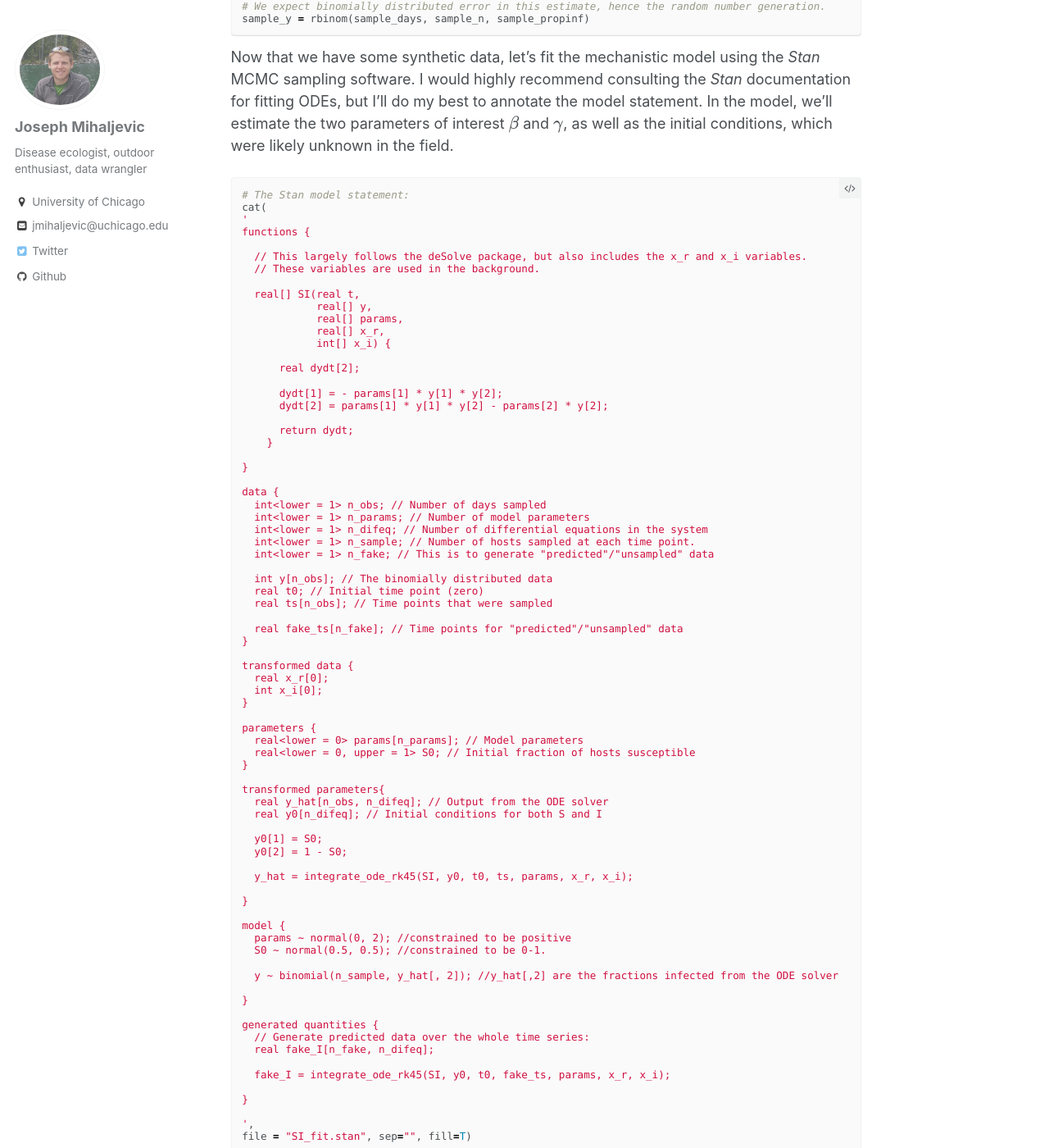
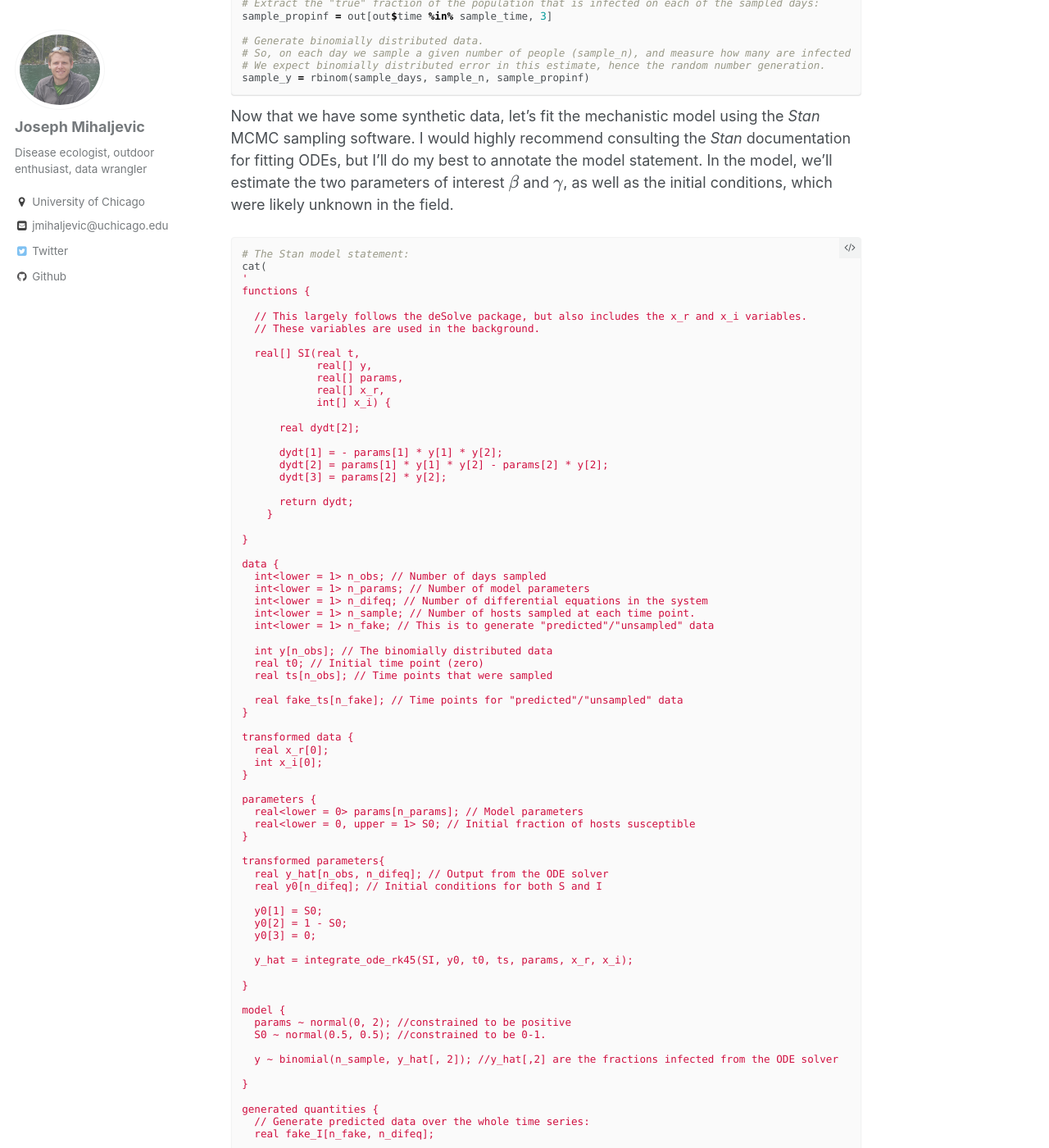
Before and after one commit to jrmihalj/jrmihalj.github.io, a Jekyll site: the page built from _posts/2016-10-27-estimating-transmission-by-fitting-mechanistic-models-in-Stan.md, in a window 1280 px wide and 1400 px high, scrolled down 3314 px. Shown: the whole window at 82% size. Built offline with Jekyll 4.4.1, drawn with Linux system fonts in a browser that asks for light colours; formulas are drawn with MathJax 3; comment, search, counter and statistics services are not loaded; some of the changed lines change nothing that is shown; some of the changed text lies outside the part shown.

Commit message:
adding caveats to blog post 2

```diff
--- a/_posts/2016-10-27-estimating-transmission-by-fitting-mechanistic-models-in-Stan.md
+++ b/_posts/2016-10-27-estimating-transmission-by-fitting-mechanistic-models-in-Stan.md
@@ -7,18 +7,19 @@
 
 $$\begin{align}
 \frac{dS}{dt} & = - \beta S I \\
-\frac{dI}{dt} & = \beta S I - \gamma I \\
+\frac{dI}{dt} & = \beta S I - \gamma I
+\frac{dI}{dt} & = \gamma I
 \end{align}$$
 
-In this simple $SI$ model, $S$ and $I$ represent the fraction of susceptible and infected hosts, respectively, where $S + I = 1$. $\beta$ represents the frequency-dependent transmission, where $\beta S I$ informs the rate at which new individuals become infected, as a proportion of the total population. And, finally, $\gamma$ is the rate of death due to infection (i.e. virulence), which can be known as the removal rate.
+In this simple $SIR$ model, $S$, $I$, and $R$ represent the fraction of susceptible, infected, and removed hosts, respectively, where $S + I + R = 1$. $\beta$ represents the frequency-dependent transmission, where $\beta S I$ informs the rate at which new individuals become infected, as a proportion of the total population. And, finally, $\gamma$ is the rate of death due to infection (i.e. virulence). In some models this is considered the recovery or immune rate. I'm assuming, among other things, that there is no recovery, only death due to infection.
 
 Because mechanistic models like this one do such a good job at capturing the non-linear dynamics of infection, they are often used as predictive tools to inform, for instance, how vaccination or climate change or (insert your favorite meme) might influence disease epidemics. However, it is rare to see these models parameterized in rigorous ways, likely because this can involve complicated experiments that might be infeasible, say, in human systems. Moreover, non-linear model-fitting routines can be computationally costly and might lie outside the expertise of field ecologists who collect the necessary data.
 
 However, if we collect our data in simple, yet calculated, ways, new technologies make model-fitting a surmountable challenge. And model-fitting can help get us those coveted parameter estimates that we need to make predictions. Furthermore, if model-fitting is done in a Bayesian framework, in cases where some parameters can be estimated with experimental data, we can combine information from the lab and from the field in a rigorous analysis. For instance, we can fit a mechanistic model to epidemic data collected from the field, and we can use experimental measurements of some or all model parameters to construct prior likelihoods.
 
-In this blog post, I will show how we can fit a simple, mechanistic $SI$ model to simulated data - representing easily collected data from the field - using *R* and *Stan*.
+In this blog post, I will show how we can fit a simple, mechanistic $SIR$ model to simulated data - representing easily collected data from the field - using *R* and *Stan*.
 
-First, I will generate data by integrating an $SI$ model with known $\beta$ and $\gamma$ parameters. This will simulate an epidemic window, which represents a time period over which data can be collected. For instance, we can go to the field and measure the proportion of hosts infected at various time points to capture the rise and fall of infection. This data is used to fit the model.
+First, I will generate data by integrating an $SIR$ model with known $\beta$ and $\gamma$ parameters. This will simulate an epidemic window, which represents a time period over which data can be collected. For instance, we can go to the field and measure the proportion of hosts infected at various time points to capture the rise and fall of infection. This data is used to fit the model.
 
 
 {% highlight r %}
@@ -37,6 +38,7 @@
 
 I0 = 0.02    # initial fraction infected
 S0 = 1 - I0 # initial fraction susceptible
+R0 = 0
 
 # Assign transmission and pathogen-induced death rates:
 beta = 0.60
@@ -49,7 +51,7 @@
               gamma = gamma)
 
 # Initial conditions are stored in a vector
-inits <- c(S0, I0)
+inits <- c(S0, I0, R0)
 
 # Create a time series over which to integrate.
 # Here we have an epidemic that is observed over t_max number of days (or weeks or etc).
@@ -59,24 +61,26 @@
 
 # We must create a function for the system of ODEs.
 # See the 'ode' function documentation for further insights.
-SI <- function(t, y, params) {
+SIR <- function(t, y, params) {
   with(as.list(c(params, y)), {
 
     dS = - beta * y[1] * y[2]
 
     dI = beta * y[1] * y[2] - gamma * y[2]
 
-    res <- c(dS,dI)
+    dR = gamma * y[2]
+
+    res <- c(dS,dI,dR)
     list(res)
   })
 }
 
 # Run the integration:
-out <- ode(inits, times, SI, params, method="ode45")
+out <- ode(inits, times, SIR, params, method="ode45")
 
 # Store the output in a data frame:
 out <- data.frame(out)
-colnames(out) <- c("time", "S", "I")
+colnames(out) <- c("time", "S", "I", "R")
 
 # quick plot of the epidemic
 plot(NA,NA, xlim = c(t_min, t_max), ylim=c(0, 1), xlab = "Time", ylab="Fraction of Host Population")
@@ -130,6 +134,7 @@
 
       dydt[1] = - params[1] * y[1] * y[2];
       dydt[2] = params[1] * y[1] * y[2] - params[2] * y[2];
+      dydt[3] = params[2] * y[2];
 
       return dydt;
     }
@@ -166,6 +171,7 @@
 
   y0[1] = S0;
   y0[2] = 1 - S0;
+  y0[3] = 0;
 
   y_hat = integrate_ode_rk45(SI, y0, t0, ts, params, x_r, x_i);
 
@@ -249,7 +255,7 @@
 
 
 {% highlight r %}
-apply(posts$y0, 2, median)
+apply(posts$y0, 2, median)[1:2]
 {% endhighlight %}
 
 
```
